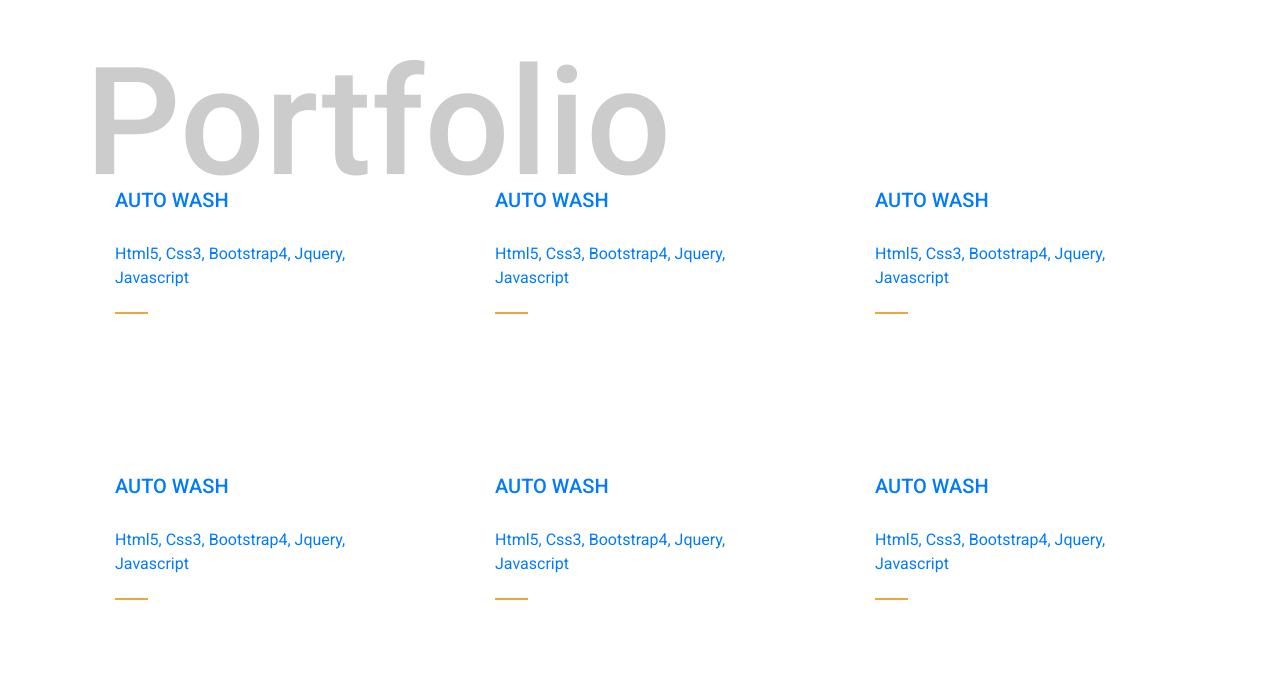
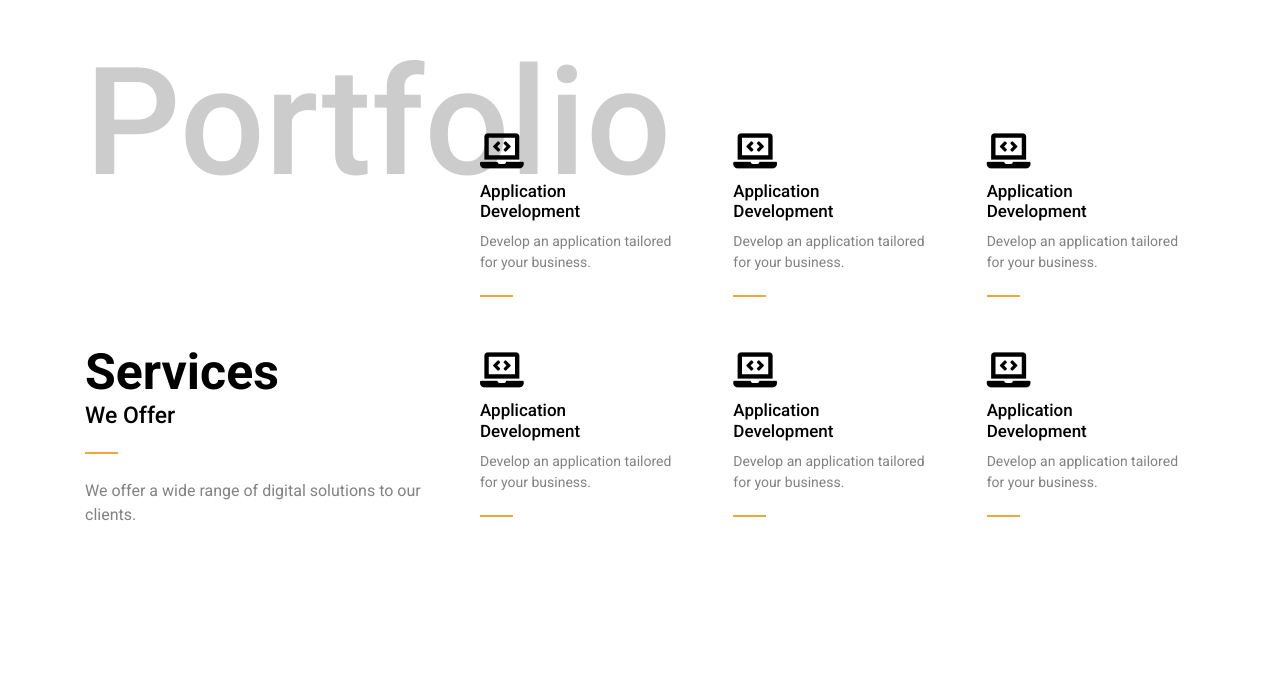
Before and after one commit to ilyasahmedshaikh/My-Portfolio-Web, a plain HTML site: page index.html in a window 1280 px wide. Shown: the part 643-1336 px from the top of the page. After the commit the page ends 1315 px from the top, so only its background shows below. Drawn offline with Linux system fonts and the light colour scheme.

Commit message:
portfolio section changes done

```diff
--- a/css/style.css
+++ b/css/style.css
@@ -213,34 +213,70 @@ h1, h2, h3, h4, h5, h6, p, ul {
 .portfolio .front-section
 {
     position: relative;
-    top: 85px;
+    top: 90px;
 }
 
-/* .portfolio .img
+.portfolio .port-left .line
 {
-
-} */
-
-.portfolio a
-{
-    text-decoration: none;
+    width: 33px;
+    height: 2px;
+    background: #eea739;
+    left: 20px;
+    margin-top: 22px;
 }
 
-.portfolio .box .inner
+.portfolio .port-left h1
 {
-    padding: 70px 30px 60px 30px;
-    margin-bottom: 30px;
+    margin-bottom: 0px;
+    font-size: 50px;
+    color: black;
 }
 
-.portfolio .inner h6
+.portfolio .port-left h2
 {
     margin-bottom: 0px;
-    font-size: 20px;
+    font-size: 23px;
+    color: black;
+}
+
+.portfolio .port-left p
+{
+    padding-top: 25px;
+    margin-bottom: 10px;
+    font-size: 16px;
+    color: #828282;
+}
+
+.portfolio .inner
+{
+    transition: 0.3s;
+    border-radius: 7px;
+}
+
+.portfolio .inner .head-sec
+{
+    padding: 10px 0 10px 0;
+}
+
+.portfolio .inner i
+{
+    font-size: 35px;
+    color: black;
+    padding-left: 15px;
+}
+
+.portfolio .inner h3
+{
+    font-size: 17px;
+    color: black;
+    margin-bottom: 0px;
 }
 
 .portfolio .inner p
 {
-    padding-top: 30px;
+    padding-top: 10px;
+    font-size: 14px;
+    color: #828282;
 }
 
 .portfolio .inner .line
@@ -249,27 +285,36 @@ h1, h2, h3, h4, h5, h6, p, ul {
     height: 2px;
     background: #eea739;
     left: 20px;
+    margin-bottom: 30px;
     margin-top: 22px;
 }
 
-.portfolio .box .inner:hover
+.portfolio .inner .content
 {
-    /* padding: 70px 30px 60px 30px; */
-    border: 1px solid blue;
-    border-radius: 4px;
-    margin-bottom: 30px;
+    padding: 0 15px 15px 15px;
 }
 
+.portfolio .inner:hover
+{
+    background: #fff;
+    box-shadow: 0px 0px 10px #ccc;
+    position: relative;
+    top: -10px;
+}
 
+.portfolio .inner:hover .head-sec {
+    background-color: #eea739;
+}
 
+.portfolio .inner:hover .head-sec i {
+    color: #fff;
+}
 
-
-
-
-
-
-
-
+.port-left
+{
+    position: absolute;
+    top: 50%;
+}
 
 
 
--- a/index.html
+++ b/index.html
@@ -138,86 +138,132 @@
                 <div class="front-section">
 
                     <div class="row">
-
-                        <div class="col-md-4">
-                            <!-- <div class="img" style="background-image:url(img/i2.png)"> -->
-                                <a class="box" href="#">
-                                    <div class="inner">
-                                        <h6>AUTO WASH</h6>
-                                        <p>Html5, Css3, Bootstrap4, Jquery, Javascript</p>
+                        <div class="col-lg-4 col-md-4 col-sm-4">
+                            <div class="port-left">
+                                <h1><b>Services</b></h1>
+                                <h2>We Offer</h2>
 
                                 <div class="line">
                                 </div>
+
+                                <p>We offer a wide range of digital solutions to our clients.</p>
                             </div>
-                                </a>
-                            <!-- </div> -->
                         </div>
 
-                        <div class="col-md-4">
+                        <div class="col-lg-8 col-md-8 col-sm-8">
+                            <div class="port-right">
+                                <div class="row">
+
+                                    <div class="col-lg-4 col-md-4 col-sm-4">
                                         <a class="box" href="#">
                                             <div class="inner">
-                                    <h6>AUTO WASH</h6>
-                                    <p>Html5, Css3, Bootstrap4, Jquery, Javascript</p>
+                                                <div class="head-sec">
+                                                    <i class="fas fa-laptop-code"></i>
+                                                </div>
+                                                <div class="content">
+                                                    <h3>Application <br> Development</h3>
+                                                    <p>Develop an application tailored for your business.</p>
 
                                                     <div class="line">
+                                                    </div>
                                                 </div>
                                             </div>
                                         </a>
                                     </div>
 
-                        <div class="col-md-4">
+                                    <div class="col-lg-4 col-md-4 col-sm-4">
                                         <a class="box" href="#">
                                             <div class="inner">
-                                    <h6>AUTO WASH</h6>
-                                    <p>Html5, Css3, Bootstrap4, Jquery, Javascript</p>
+                                                <div class="head-sec">
+                                                    <i class="fas fa-laptop-code"></i>
+                                                </div>
+                                                <div class="content">
+                                                    <h3>Application <br> Development</h3>
+                                                    <p>Develop an application tailored for your business.</p>
 
                                                     <div class="line">
+                                                    </div>
                                                 </div>
                                             </div>
                                         </a>
                                     </div>
 
-                        <div class="col-md-4">
+                                    <div class="col-lg-4 col-md-4 col-sm-4">
                                         <a class="box" href="#">
                                             <div class="inner">
-                                    <h6>AUTO WASH</h6>
-                                    <p>Html5, Css3, Bootstrap4, Jquery, Javascript</p>
+                                                <div class="head-sec">
+                                                    <i class="fas fa-laptop-code"></i>
+                                                </div>
+                                                <div class="content">
+                                                    <h3>Application <br> Development</h3>
+                                                    <p>Develop an application tailored for your business.</p>
 
                                                     <div class="line">
+                                                    </div>
                                                 </div>
                                             </div>
                                         </a>
                                     </div>
 
-                        <div class="col-md-4">
+                                    <div class="col-lg-4 col-md-4 col-sm-4">
                                         <a class="box" href="#">
                                             <div class="inner">
-                                    <h6>AUTO WASH</h6>
-                                    <p>Html5, Css3, Bootstrap4, Jquery, Javascript</p>
+                                                <div class="head-sec">
+                                                    <i class="fas fa-laptop-code"></i>
+                                                </div>
+                                                <div class="content">
+                                                    <h3>Application <br> Development</h3>
+                                                    <p>Develop an application tailored for your business.</p>
 
                                                     <div class="line">
+                                                    </div>
                                                 </div>
                                             </div>
                                         </a>
                                     </div>
 
-                        <div class="col-md-4">
+                                    <div class="col-lg-4 col-md-4 col-sm-4">
                                         <a class="box" href="#">
                                             <div class="inner">
-                                    <h6>AUTO WASH</h6>
-                                    <p>Html5, Css3, Bootstrap4, Jquery, Javascript</p>
+                                                <div class="head-sec">
+                                                    <i class="fas fa-laptop-code"></i>
+                                                </div>
+                                                <div class="content">
+                                                    <h3>Application <br> Development</h3>
+                                                    <p>Develop an application tailored for your business.</p>
 
                                                     <div class="line">
                                                     </div>
                                                 </div>
+                                            </div>
                                         </a>
+                                    </div>
+
+                                    <div class="col-lg-4 col-md-4 col-sm-4">
+                                        <a class="box" href="#">
+                                            <div class="inner">
+                                                <div class="head-sec">
+                                                    <i class="fas fa-laptop-code"></i>
+                                                </div>
+                                                <div class="content">
+                                                    <h3>Application <br> Development</h3>
+                                                    <p>Develop an application tailored for your business.</p>
+
+                                                    <div class="line">
+                                                    </div>
+                                                </div>
+                                            </div>
+                                        </a>
+                                    </div>
+
+                                </div>
+                            </div>
                         </div>
                     </div>
                 </div>
         </div>
     </div>
     <!-- portfolio section end -->
-
 
 
 
```
Also changed, not shown: img/p1.png (added), img/p2.png (added), img/p3.png (added), img/p4.png (added), img/p5.png (added), img/p6.png (added), img/p7.png (added). Lines whose indentation alone changed are shown as unchanged.
